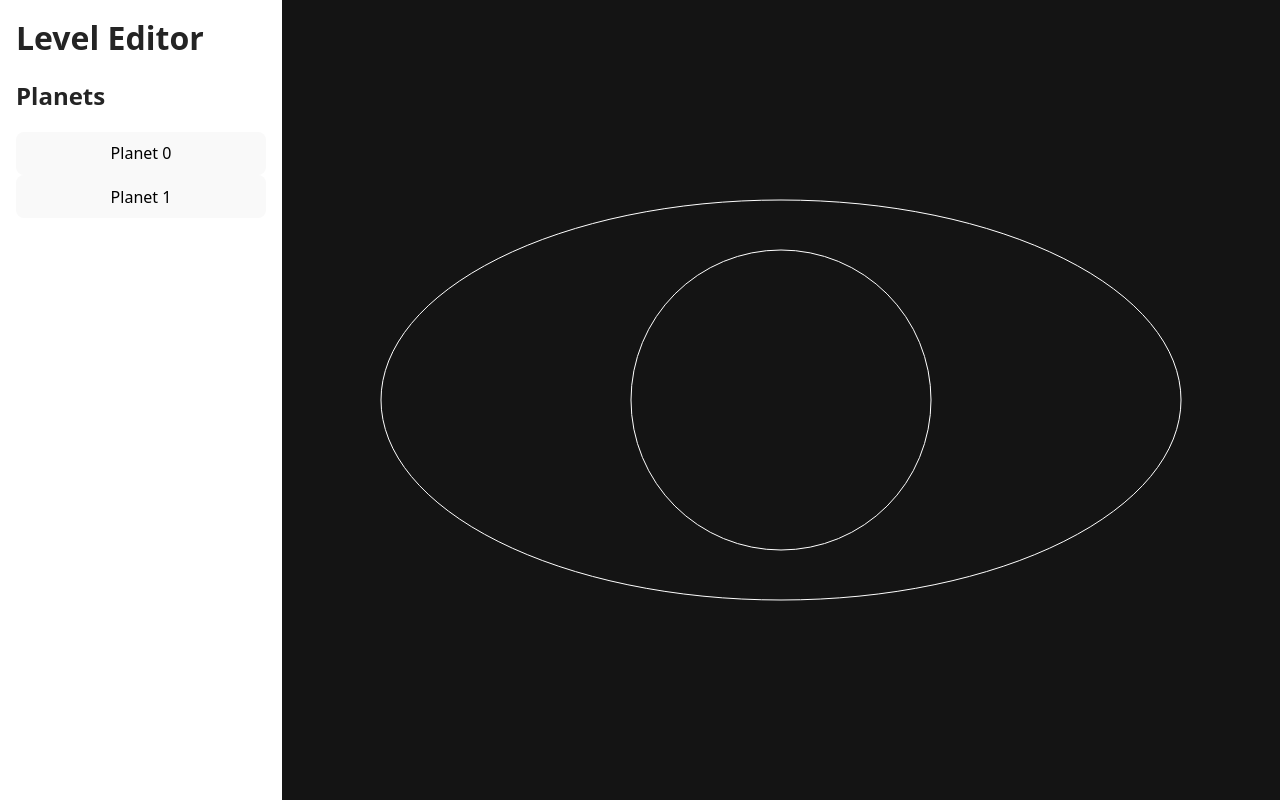
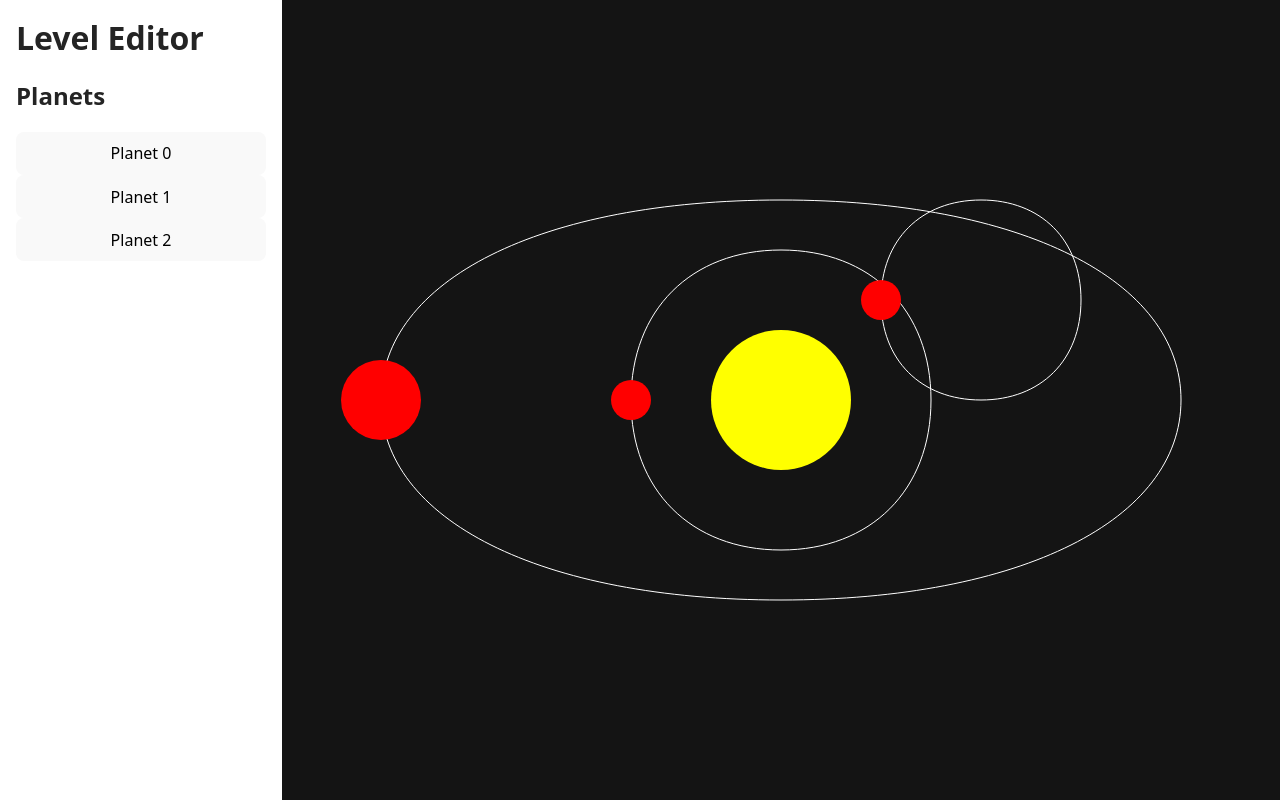
Before and after one commit to aphelion-studio/level-editor, a Svelte app: page / in a window 1280 px wide. Built offline with nearby package versions, Linux system fonts and the light colour scheme.

Commit message:
Draw more accurate ellipses, planets, suns

```diff
--- a/src/App.svelte
+++ b/src/App.svelte
@@ -20,14 +20,32 @@
   </div>
   <svg {viewBox} bind:this={svg}>
     {#each level.planets as planet}
-      <ellipse
-        cx={planet.orbit.x}
-        cy={planet.orbit.y}
-        rx={planet.orbit.a}
-        ry={planet.orbit.b}
-        fill="none"
+      <path
+        d="M {planet.orbit.x - planet.orbit.a} {-planet.orbit.y}
+           C {planet.orbit.x - planet.orbit.a} {-planet.orbit.y - planet.orbit.b * 0.6},
+             {planet.orbit.x - planet.orbit.a * 0.6} {-planet.orbit.y - planet.orbit.b},
+             {planet.orbit.x} {-planet.orbit.y - planet.orbit.b}
+           S {planet.orbit.x + planet.orbit.a} {-planet.orbit.y - planet.orbit.b * 0.6}
+             {planet.orbit.x + planet.orbit.a} {-planet.orbit.y}
+           S {planet.orbit.x + planet.orbit.a * 0.6} {-planet.orbit.y + planet.orbit.b}
+             {planet.orbit.x} {-planet.orbit.y + planet.orbit.b}
+           S {planet.orbit.x - planet.orbit.a} {-planet.orbit.y + planet.orbit.b * 0.6}
+             {planet.orbit.x - planet.orbit.a} {-planet.orbit.y}"
         stroke="white"
+        fill="transparent"
       />
+    {/each}
+    {#each level.planets as planet}
+      <!-- TODO: Add support for _t_ -->
+      <circle
+        cx={planet.orbit.x - planet.orbit.a}
+        cy={-planet.orbit.y}
+        r={planet.radius}
+        fill="red"
+      />
+    {/each}
+    {#each level.suns as sun}
+      <circle cx={sun.x} cy={sun.y} r={sun.radius} fill="yellow" />
     {/each}
   </svg>
 </main>
--- a/src/sample.json
+++ b/src/sample.json
@@ -2,7 +2,7 @@
   "planets": [
     {
       "owner": 0,
-      "radius": 5,
+      "radius": 40,
       "moons": 3,
       "spawndelay": 0.5,
       "orbit": {
@@ -10,26 +10,47 @@
         "y": 0,
         "a": 400,
         "b": 200,
-        "speed": 5,
+        "speed": 0.1,
         "direction": "clockwise",
         "t": 0
       }
     },
     {
       "owner": 1,
-      "radius": 5,
-      "moons": 3,
+      "radius": 20,
+      "moons": 5,
       "spawndelay": 0.5,
       "orbit": {
         "x": 0,
         "y": 0,
         "a": 150,
         "b": 150,
-        "speed": 5,
+        "speed": 0.05,
+        "direction": "clockwise",
+        "t": 0
+      }
+    },
+    {
+      "owner": -1,
+      "radius": 20,
+      "moons": 0,
+      "spawndelay": 0.5,
+      "orbit": {
+        "x": 200,
+        "y": 100,
+        "a": 100,
+        "b": 100,
+        "speed": 0.2,
         "direction": "clockwise",
         "t": 0
       }
     }
   ],
-  "suns": []
+  "suns": [
+    {
+      "x": 0,
+      "y": 0,
+      "radius": 70
+    }
+  ]
 }
```
